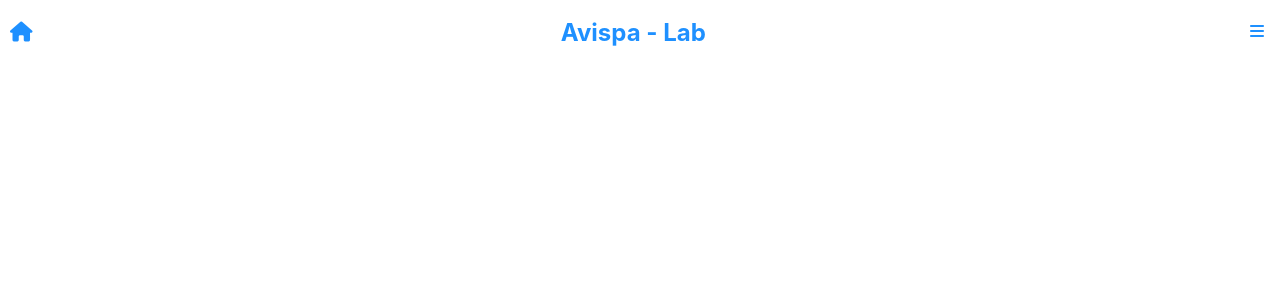
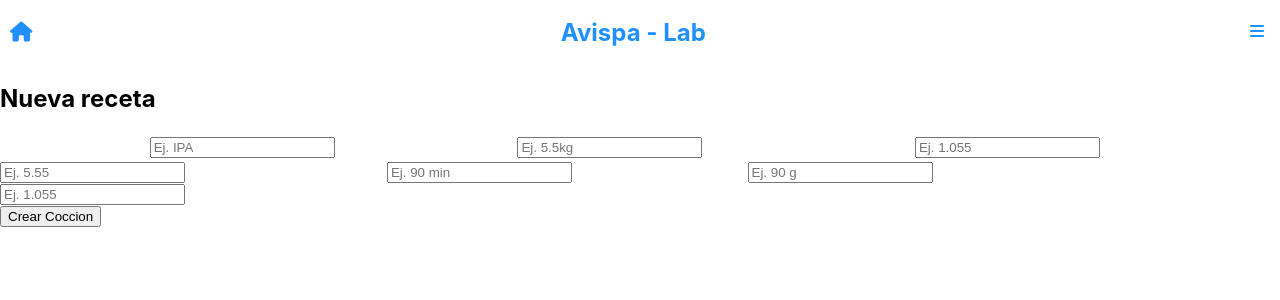
Before and after one commit to Pablito-1988/Avispa-Lab, a React (Create React App) app: page /new in a window 1280 px wide. Shown: the top 300 px of the page. Built offline with nearby package versions, Linux system fonts and the light colour scheme.

Commit message:
link with firestore

```diff
--- a/package.json
+++ b/package.json
@@ -6,6 +6,7 @@
     "@testing-library/jest-dom": "^5.16.1",
     "@testing-library/react": "^12.1.2",
     "@testing-library/user-event": "^13.5.0",
+    "firebase": "^9.6.5",
     "formik": "^2.2.9",
     "react": "^17.0.2",
     "react-dom": "^17.0.2",
--- a/src/App.js
+++ b/src/App.js
@@ -6,6 +6,7 @@ import Utilitys from './components/Utilitis/Utilitys';
 import Sugar from './components/Utilitis/Sugar';
 import Mash from './components/Utilitis/Mash';
 import Rule from './components/Utilitis/Rule';
+import New from './components/Recipe/New';
 
 function App() {
   return (
@@ -17,6 +18,7 @@ function App() {
         <Route path="/sugar" component={Sugar} />
         <Route path="/mash" component={Mash} />
         <Route path="/rule" component={Rule} />
+        <Route path="/new" component={New} />
       </Switch>
   </>
   );
--- a/src/components/Home/Home.js
+++ b/src/components/Home/Home.js
@@ -6,6 +6,8 @@ const Home = () => {
   console.log (functions.sugar(10, 2));
   return <div>
       <Link to='/utilitys'>Utilidades</Link>
+      <Link to='/new'>Nueva receta</Link>
+
   </div>;
 };
 
--- /dev/null
+++ b/src/components/Recipe/New.js
@@ -0,0 +1,143 @@
+import firebaseApp from "../../firebase";
+import { Formik, Form, ErrorMessage } from "formik";
+import {getFirestore, doc, setDoc } from "firebase/firestore";
+const firestore = getFirestore(firebaseApp);
+
+const New = () => {
+  const today = new Date(),
+    date =
+      today.getDate() +
+      "/" +
+      (today.getMonth() + 1) +
+      "/" +
+      today.getFullYear();
+  return (
+    <div className="newRecipe">
+      <h2 className="newRecipeTitle">Nueva receta</h2>
+      <Formik
+        initialValues={{
+          fecha: date,
+          name: "",
+          kg: 0,
+          dir: 0,
+          ph: 0,
+          time: 0,
+          lupulo: 0,
+          dic: 0,
+        }}
+        validate={(values) => {
+          const errors = {};
+          if (!values.name) {
+            errors.name = "Requerido";
+          }
+          if (!values.kg) {
+            errors.kg = "Requerido";
+          }
+          if (!values.dir) {
+            errors.dir = "Requerido";
+          }
+          if (!values.ph) {
+            errors.ph = "Requerido";
+          }
+          if (!values.time) {
+            errors.time = "Requerido";
+          }
+          if (!values.lupulo) {
+            errors.lupulo = "Requerido";
+          }
+          if (!values.dic) {
+            errors.dic = "Requerido";
+          }
+          return errors;
+        }}
+        onSubmit={(values) => {
+          console.log(values);
+          const docuref = doc(firestore,'recetas', values.name)
+          setDoc(docuref, values)
+        }}
+      >
+        {({ handleChange }) => (
+          <Form>
+            <div className="newRecipeForm">
+              <label>Tipo de cerveza</label>
+              <input
+                type="text"
+                onChange={handleChange}
+                name="name"
+                id="name"
+                className="nameInput"
+                placeholder="Ej. IPA"
+              />
+              <ErrorMessage name="name" component="span" className="error" />
+              <label>Cantidad de granos</label>
+              <input
+                type="number"
+                onChange={handleChange}
+                name="kg"
+                id="kg"
+                className="kgInput"
+                placeholder="Ej. 5.5kg"
+              />
+              <ErrorMessage name="kg" component="span" className="error" />
+              <label>Densidad inicial receta</label>
+              <input
+                type="number"
+                onChange={handleChange}
+                name="dir"
+                id="dir"
+                className="dirInput"
+                placeholder="Ej. 1.055"
+              />
+              <ErrorMessage name="dir" component="span" className="error" />
+              <label>PH </label>
+              <input
+                type="number"
+                onChange={handleChange}
+                name="ph"
+                id="ph"
+                className="phInput"
+                placeholder="Ej. 5.55"
+              />
+              <ErrorMessage name="ph" component="span" className="error" />
+              <label>Tiempo de macerado </label>
+              <input
+                type="number"
+                onChange={handleChange}
+                name="time"
+                id="time"
+                className="timeInput"
+                placeholder="Ej. 90 min"
+              />
+              <ErrorMessage name="time" component="span" className="error" />
+              <label>Cantidad de lupulo</label>
+              <input
+                type="number"
+                onChange={handleChange}
+                name="lupulo"
+                id="lupulo"
+                className="lupuloInput"
+                placeholder="Ej. 90 g"
+              />
+              <ErrorMessage name="lupulo" component="span" className="error" />
+              <label>Densidad Inicial Cocción</label>
+              <input
+                type="number"
+                onChange={handleChange}
+                name="dic"
+                id="dic"
+                className="dicInput"
+                placeholder="Ej. 1.055"
+              />
+              <ErrorMessage name="dic" component="span" className="error" />
+              <div>
+                <button type="submit">Crear Coccion</button>
+              </div>
+            </div>
+          </Form>
+        )}
+      </Formik>
+    </div>
+  );
+};
+
+export default New;
--- /dev/null
+++ b/src/firebase.js
@@ -0,0 +1,14 @@
+import { initializeApp  } from "firebase/app"
+
+const firebaseConfig = {
+    apiKey: "AIzaSyAi0nzZH0ItyAiobhSTirCVux_emTY87WY",
+    authDomain: "avispa-lab.firebaseapp.com",
+    projectId: "avispa-lab",
+    storageBucket: "avispa-lab.appspot.com",
+    messagingSenderId: "979080031019",
+    appId: "1:979080031019:web:4c6c253d831225079f736e"
+  };
+
+  const firebaseApp = initializeApp(firebaseConfig);
+
+  export default firebaseApp;
```
Also changed, not shown: src/components/Recipe/Hisotry.js (added), 1 other file (tests, documents, lock files or other folders).
